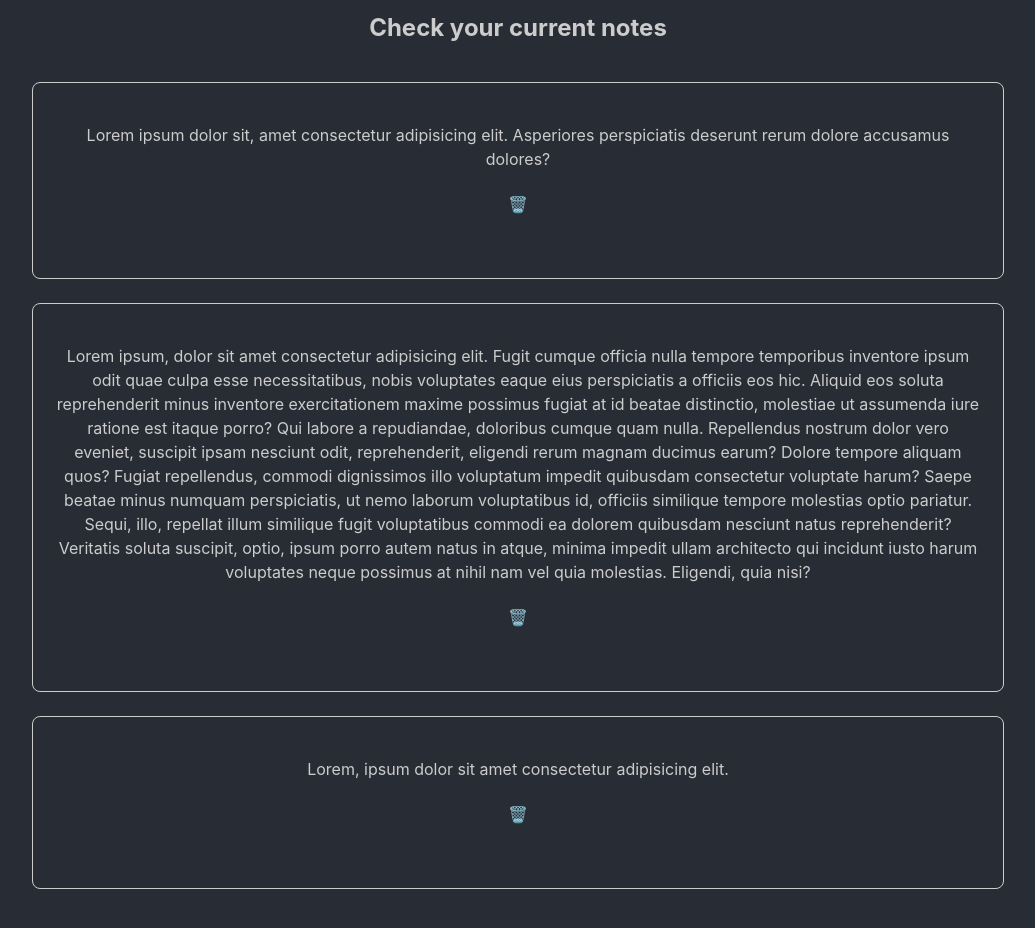
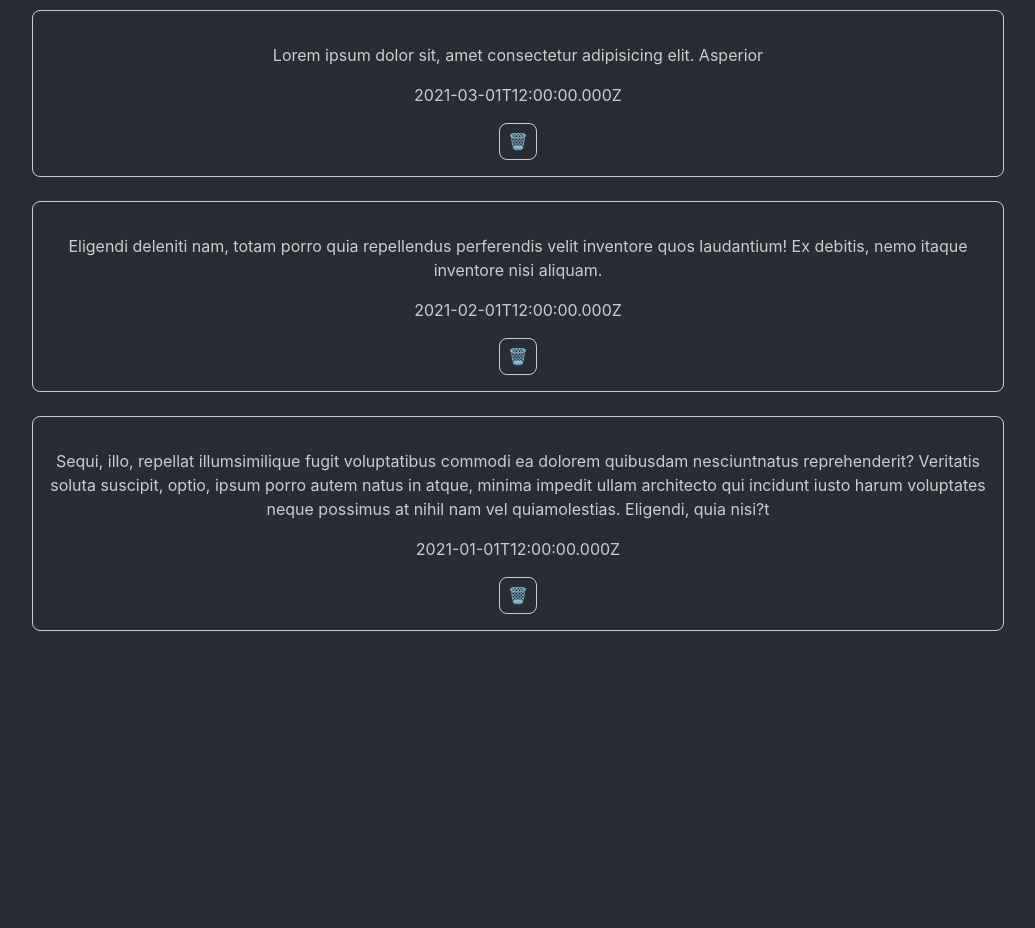
Before and after one commit to superluminar-io/frontend, a React (Create React App) app: page / in a window 1280 px wide. Shown: the part 420-1348 px from the top of the page, without its empty margins (122-1157 px from the left). After the commit the page ends 1107 px from the top, so only its background shows below. Built offline with nearby package versions, Linux system fonts and the light colour scheme.

Commit message:
refa: add components

```diff
--- a/src/App.css
+++ b/src/App.css
@@ -47,20 +47,6 @@ button {
   font-size: inherit;
 }
 
-ul{
- display: inline-block;
- padding: 0;
- width: 80%;
-}
-
-ul > li {
-  list-style: none;
-  margin-bottom: 1.5em;
-  padding: 1.5em;
-  border: 1px solid #ccc;
-  border-radius: 0.5em;
-}
-
 li > button {
   border: none;
 }
@@ -69,3 +55,16 @@ button:hover {
   background-color: #ccc;
   color: #282c34;
 }
+
+.notes-item {
+  margin: 1.5em auto;
+  padding: 1em;
+  border: 1px solid #ccc;
+  border-radius: 0.5em;
+  width: 80%;
+}
+
+.delete-button {
+  margin-top: 1em;
+  margin-bottom: 0;
+}
--- /dev/null
+++ b/src/Components/NotesItem.tsx
@@ -0,0 +1,20 @@
+import { Note } from "../types";
+
+export interface NotesItemProps {
+  //   noteDetails: Note;
+  content: string;
+  date: string;
+}
+
+export const NotesItem: React.FunctionComponent<NotesItemProps> = ({
+  content,
+  date,
+}) => {
+  return (
+    <div className="notes-item">
+      <p>{content}</p>
+      <span>{date}</span>
+      <button className="delete-button">🗑️</button>
+    </div>
+  );
+};
--- a/src/Components/NotesList.tsx
+++ b/src/Components/NotesList.tsx
@@ -1,45 +1,29 @@
-import React from "react";
+import { NotesItem } from "./NotesItem";
 
-export const NotesList = () => {
+const notes = [
+  {
+    content:
+      "Lorem ipsum dolor sit, amet consectetur adipisicing elit. Asperior",
+    date: "2021-03-01T12:00:00.000Z",
+  },
+  {
+    content:
+      "Eligendi deleniti nam, totam porro quia repellendus perferendis velit inventore quos laudantium! Ex debitis, nemo itaque inventore nisi aliquam.",
+    date: "2021-02-01T12:00:00.000Z",
+  },
+  {
+    content:
+      "Sequi, illo, repellat illumsimilique fugit voluptatibus commodi ea dolorem quibusdam nesciuntnatus reprehenderit? Veritatis soluta suscipit, optio, ipsum porro autem natus in atque, minima impedit ullam architecto qui incidunt iusto harum voluptates neque possimus at nihil nam vel quiamolestias. Eligendi, quia nisi?t",
+    date: "2021-01-01T12:00:00.000Z",
+  },
+];
+
+export const NotesList: React.FunctionComponent = () => {
   return (
     <>
-      <h2>Check your current notes</h2>
-      <ul>
-        <li>
-          <p>
-            Lorem ipsum dolor sit, amet consectetur adipisicing elit. Asperiores
-            perspiciatis deserunt rerum dolore accusamus dolores?
-          </p>
-          <button className="delete-button">🗑️</button>
-        </li>
-        <li>
-          <p>
-            Lorem ipsum, dolor sit amet consectetur adipisicing elit. Fugit
-            cumque officia nulla tempore temporibus inventore ipsum odit quae
-            culpa esse necessitatibus, nobis voluptates eaque eius perspiciatis
-            a officiis eos hic. Aliquid eos soluta reprehenderit minus inventore
-            exercitationem maxime possimus fugiat at id beatae distinctio,
-            molestiae ut assumenda iure ratione est itaque porro? Qui labore a
-            repudiandae, doloribus cumque quam nulla. Repellendus nostrum dolor
-            vero eveniet, suscipit ipsam nesciunt odit, reprehenderit, eligendi
-            rerum magnam ducimus earum? Dolore tempore aliquam quos? Fugiat
-            repellendus, commodi dignissimos illo voluptatum impedit quibusdam
-            consectetur voluptate harum? Saepe beatae minus numquam
-            perspiciatis, ut nemo laborum voluptatibus id, officiis similique
-            tempore molestias optio pariatur. Sequi, illo, repellat illum
-            similique fugit voluptatibus commodi ea dolorem quibusdam nesciunt
-            natus reprehenderit? Veritatis soluta suscipit, optio, ipsum porro
-            autem natus in atque, minima impedit ullam architecto qui incidunt
-            iusto harum voluptates neque possimus at nihil nam vel quia
-            molestias. Eligendi, quia nisi?
-          </p>
-          <button className="delete-button">🗑️</button>
-        </li>
-        <li>
-          <p>Lorem, ipsum dolor sit amet consectetur adipisicing elit.</p>
-          <button className="delete-button">🗑️</button>
-        </li>
-      </ul>
+      {notes.map((note) => (
+        <NotesItem content={note.content} date={note.date} />
+      ))}
     </>
   );
 };
--- /dev/null
+++ b/src/types.ts
@@ -0,0 +1,4 @@
+export interface Note {
+  content: string;
+  date: string;
+}
```
